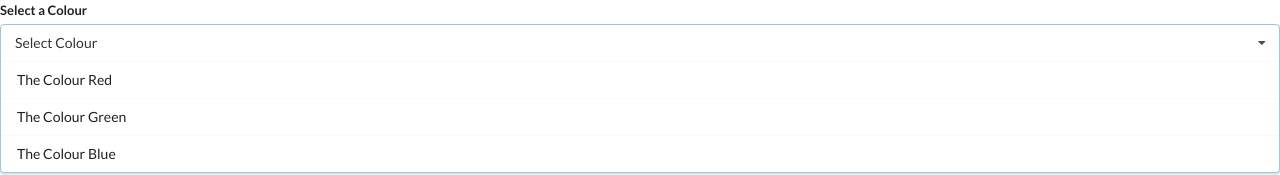
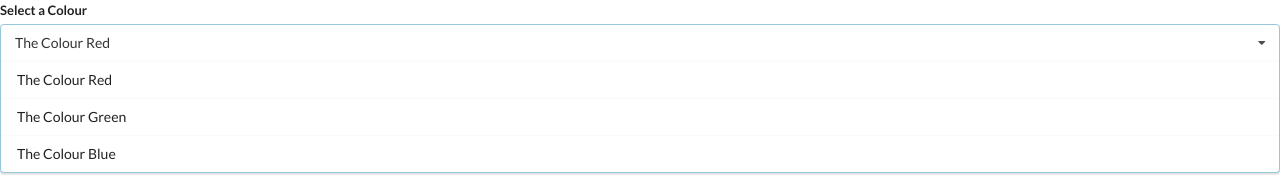
Before and after one commit to Kpizzle/widgets, a React (Create React App) app: page / in a window 1280 px wide. Shown: the top 175 px of the page. Built offline with nearby package versions, Linux system fonts and the light colour scheme.

Commit message:
added state for dropdown

```diff
--- a/src/App.js
+++ b/src/App.js
@@ -1,6 +1,6 @@
-import React from 'react';
+import React, { useState } from 'react';
 // import Accordion from './components/Accordion';
-import Search from './components/search';
+// import Search from './components/search';
 import Dropdown from './components/Dropdown';
 
 const options = [
@@ -19,10 +19,15 @@
 ];
 
 export default () => {
+  const [selected, setSelected] = useState(options[0]);
   return (
     <div>
       {/* <Search /> */}
-      <Dropdown options={options} />
+      <Dropdown
+        options={options}
+        selected={selected}
+        onSelectedChange={setSelected}
+      />
     </div>
   );
 };
--- a/src/components/Dropdown.js
+++ b/src/components/Dropdown.js
@@ -1,9 +1,12 @@
-import React, { useState, useEffect, useRef } from 'react';
+import React from 'react';
 
-const Dropdown = ({ options }) => {
+const Dropdown = ({ options, selected, onSelectedChange }) => {
   const renderedOptions = options.map((option) => {
     return (
-      <div key={option.value} className='item'>
+      <div
+        onClick={() => onSelectedChange(option)}
+        key={option.value}
+        className='item'>
         {option.label}
       </div>
     );
@@ -14,7 +17,7 @@
         <label className='label'>Select a Colour</label>
         <div className='ui selection dropdown visible active'>
           <i className='dropdown icon'></i>
-          <div className='text'>Select Colour</div>
+          <div className='text'>{selected.label}</div>
           <div className='menu visible transition'>{renderedOptions}</div>
         </div>
       </div>
```
